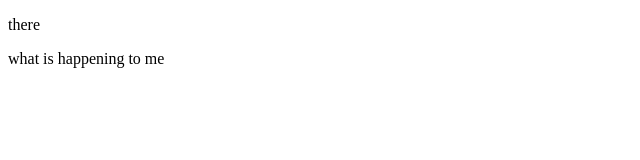
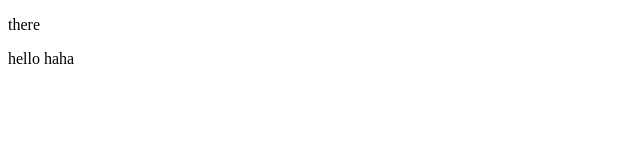
Before and after one commit to freakins/GitTesting, a plain HTML site: page index.html in a window 1280 px wide. Shown: the full height of the page, 0-640 px from the left. Drawn offline with Linux system fonts and the light colour scheme.

Commit message:
Revert "updated msg"
This reverts commit 7abc23a0473f60da5b1aed35571250403caad544.

```diff
--- a/index.html
+++ b/index.html
@@ -6,6 +6,6 @@
 </head>
 <body>
 <p>there</p>
-what is happening to me
+hello haha
 </body>
 </html>
```
